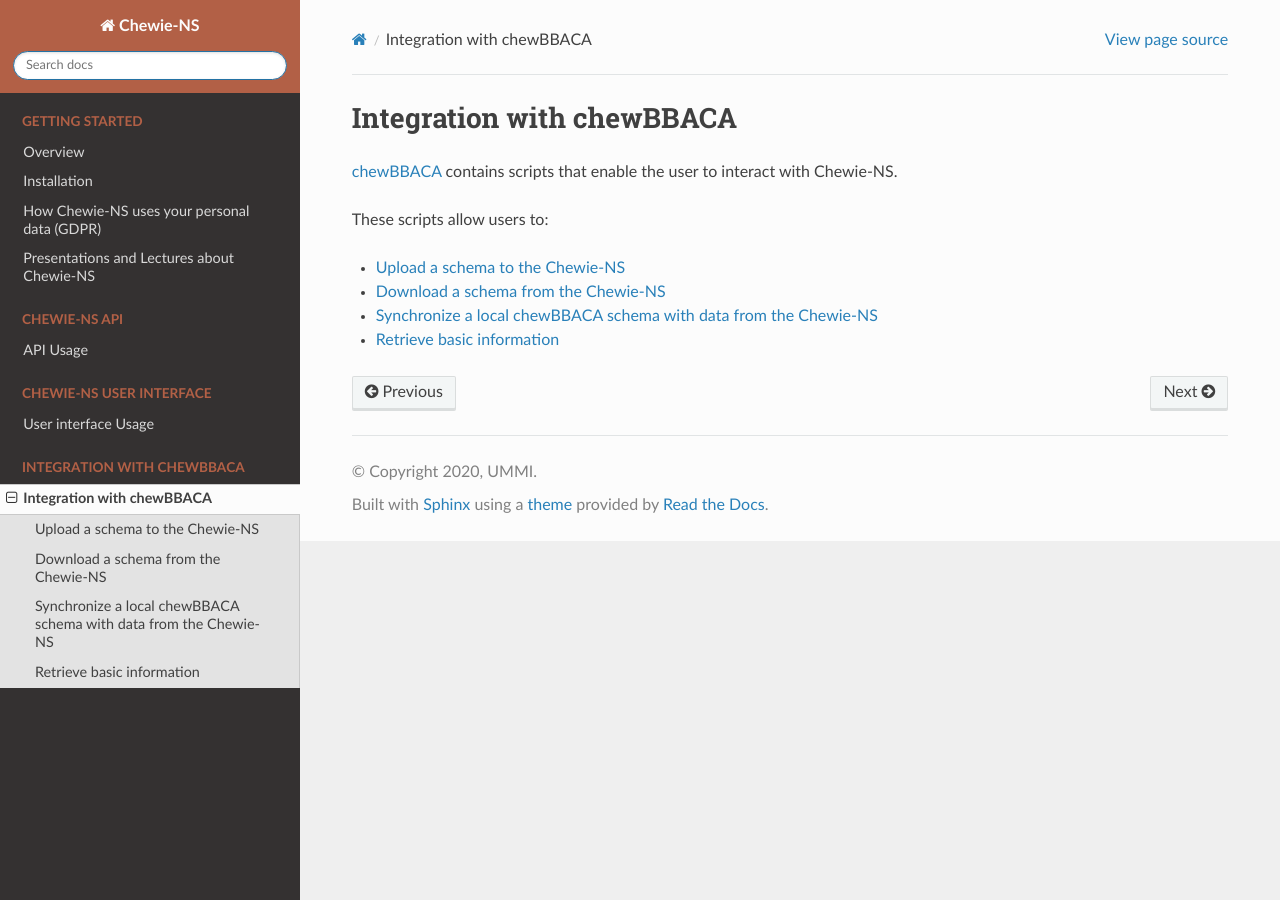
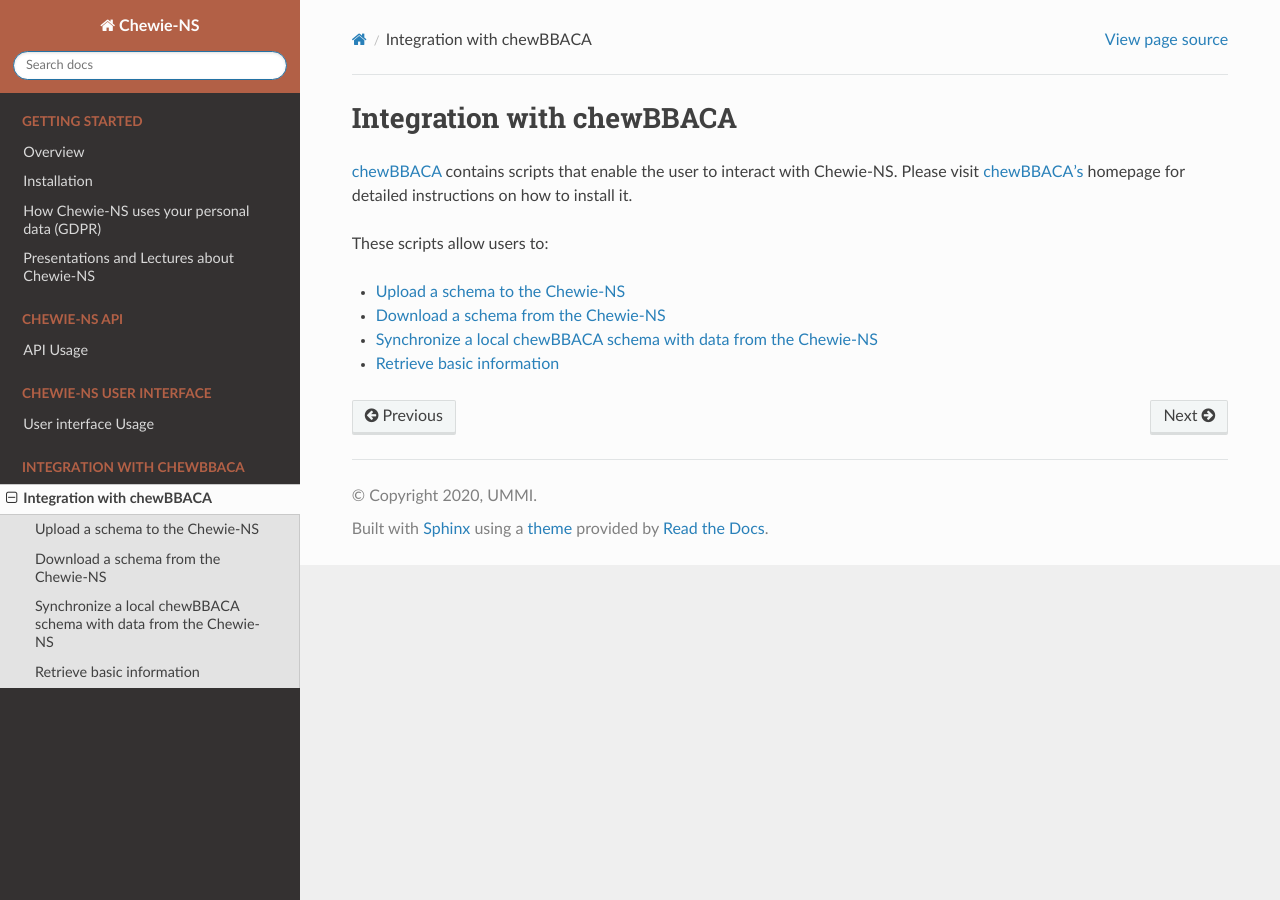
Before and after one commit to B-UMMI/Chewie-NS, a Sphinx documentation site: the page built from docs/user/chewbbaca.rst, in a window 1280 px wide. Built offline with Sphinx 7.4.7 and the Read the Docs theme 2.0.0, drawn with Linux system fonts in a browser that asks for light colours.

Commit message:
Update chewbbaca.rst
Just an extra sentence reinforcing how one can install chewBBACA

```diff
--- a/docs/user/chewbbaca.rst
+++ b/docs/user/chewbbaca.rst
@@ -2,7 +2,7 @@
 ==========================
 
 `chewBBACA <https://github.com/B-UMMI/chewBBACA>`_ contains scripts that enable the
-user to interact with Chewie-NS.
+user to interact with Chewie-NS. Please visit `chewBBACA's <https://github.com/B-UMMI/chewBBACA>`_ homepage for detailed instructions on how to install it.
 
 These scripts allow users to:
 
```
